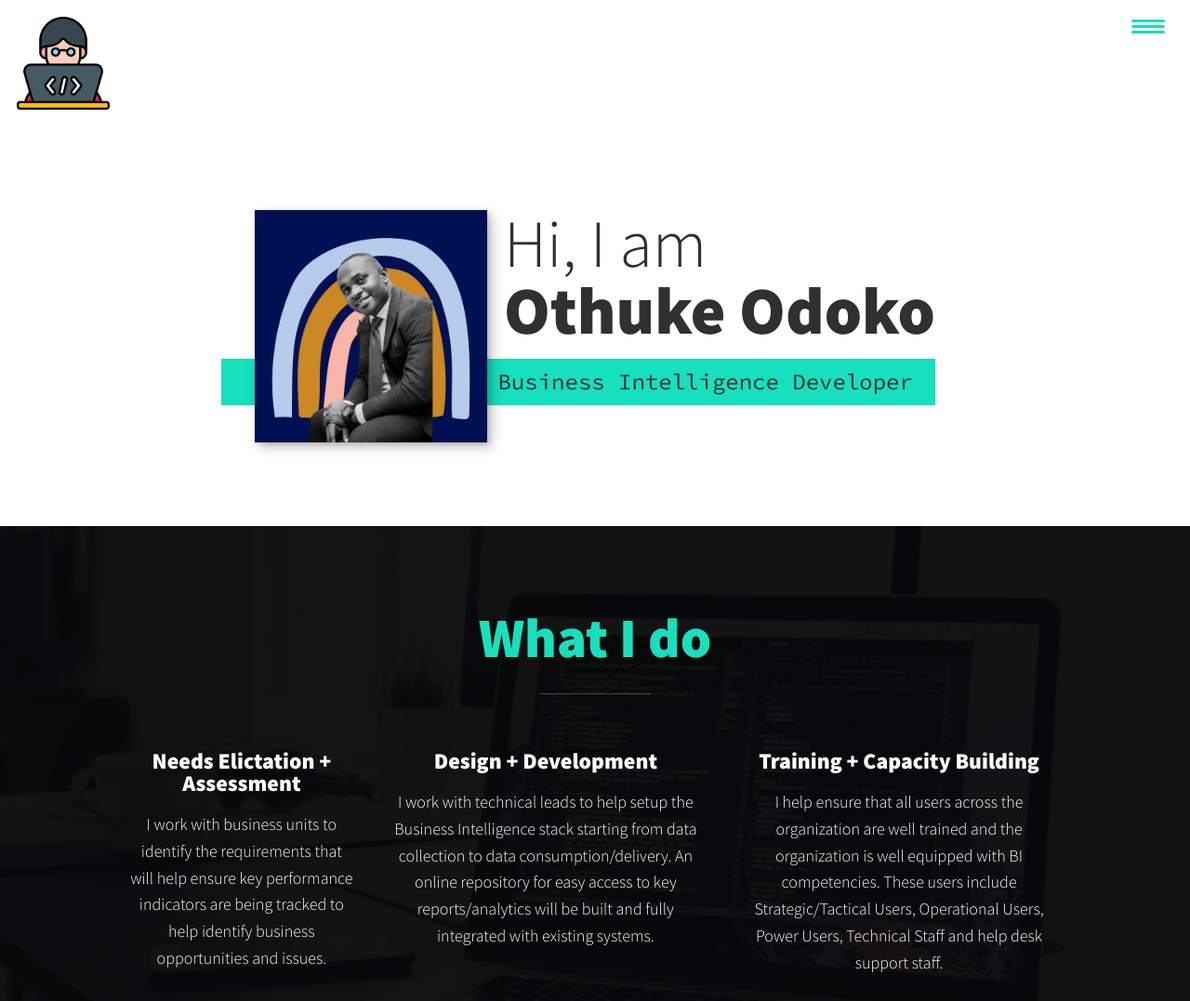
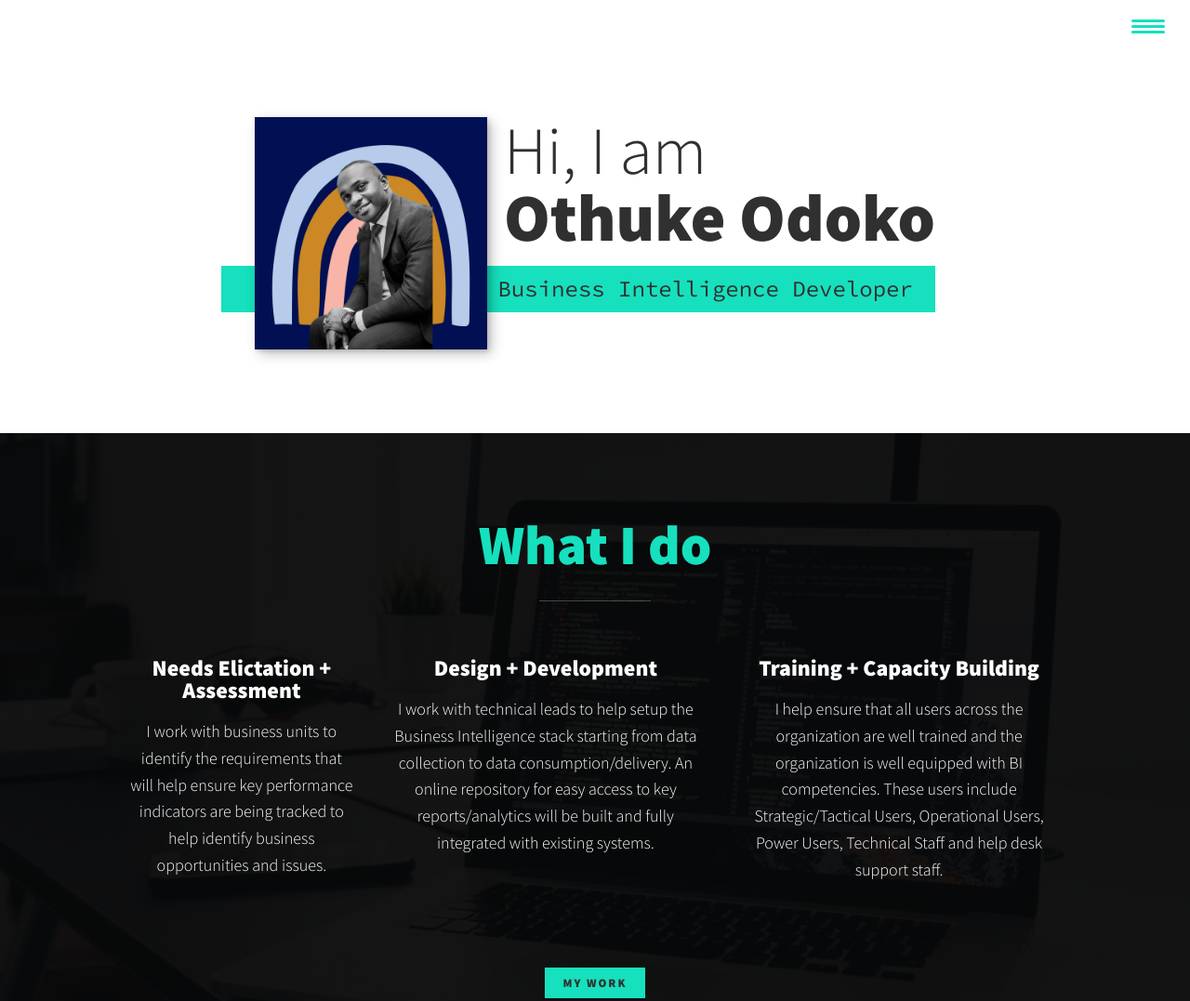
Before and after one commit to othukeodoko/PortfolioSite, a plain HTML site: page index.html in a window 1280 px wide. Shown: the top 1077 px of the page at 93% size. Drawn offline with nearby package versions, Linux system fonts and the light colour scheme.

Commit message:
Commented out the logo

```diff
--- a/index.html
+++ b/index.html
@@ -12,9 +12,9 @@
     </head>
     <body>
         <header>
-            <div class="logo">
+            <!-- <div class="logo">
                 <img src="Images/Developericon2.png" alt="">
-            </div>
+            </div> -->
             <button class="nav-toggle" aria-label="toggle navigation">
                 <span class="hamburger"></span>
             </button>
```
Also changed, not shown: portfolio-item2.html (+2 -2 lines).
